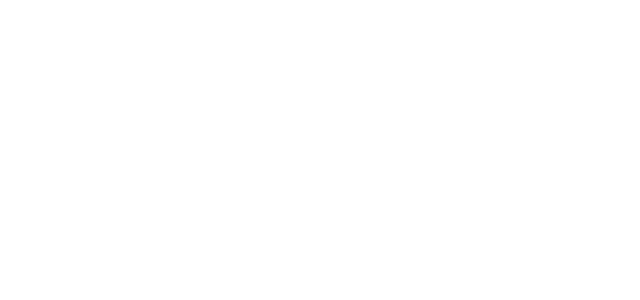
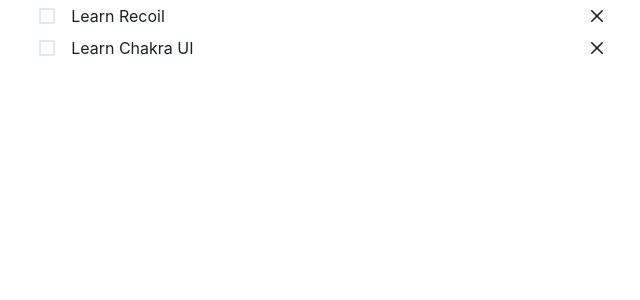
Before and after one commit to XMadFoX/todo-app-chakraui, a Next.js app: page / in a window 1280 px wide. Shown: the top 300 px of the page, without its empty margins (314-954 px from the left). Built offline with nearby package versions, Linux system fonts and the light colour scheme.

Commit message:
Add todo list

```diff
--- /dev/null
+++ b/src/components/TodoItem.tsx
@@ -0,0 +1,40 @@
+import React from 'react';
+import { Checkbox, CloseButton, ListItem, Text } from '@chakra-ui/react';
+import { useRecoilState } from 'recoil';
+import { todosState } from '../state';
+
+export default function TodoItem({ todo }) {
+	const [todos, setTodos] = useRecoilState(todosState);
+
+	const toggleDone = (id: string, done: boolean) => {
+		setTodos(
+			todos.map((todo) => {
+				if (todo.id === id) {
+					return { ...todo, done };
+				}
+				return todo;
+			})
+		);
+	};
+
+	const removeTodo = (id: string) => {
+		setTodos(todos.filter((todo) => todo.id !== id));
+	};
+
+	return (
+		<ListItem bgColor='containerbg' display='flex' alignItems='center'>
+			<Checkbox
+				defaultChecked={todo.done}
+				onChange={() => toggleDone(todo.id, !todo.done)}
+				rounded='full'
+				marginRight='1rem'
+			/>
+			<Text alignSelf='center'>{todo.text}</Text>
+			<CloseButton
+				aria-label='Remove task'
+				onClick={() => removeTodo(todo.id)}
+				marginLeft='auto'
+			/>
+		</ListItem>
+	);
+}
--- /dev/null
+++ b/src/components/TodoList.tsx
@@ -0,0 +1,17 @@
+import { List } from '@chakra-ui/react';
+import React from 'react';
+import { useRecoilState } from 'recoil';
+import { todosState } from '../state';
+import TodoItem from './TodoItem';
+
+export default function TodoList() {
+	const [todos] = useRecoilState(todosState);
+
+	return (
+		<List>
+			{todos.map((todo, index) => (
+				<TodoItem todo={todo} key={index} />
+			))}
+		</List>
+	);
+}
--- a/src/pages/index.tsx
+++ b/src/pages/index.tsx
@@ -1,5 +1,10 @@
+import { Container } from "@chakra-ui/react";
+import TodoList from "../components/TodoList";
+
 const Index = () => (
-	<div></div>
+	<Container>
+		<TodoList />
+	</Container>
 );
 
 export default Index;
--- /dev/null
+++ b/src/state.ts
@@ -0,0 +1,11 @@
+import { atom } from "recoil";
+
+const todosState = atom({
+	key: 'todos',
+	default: [
+		{ id: '1', text: 'Learn Recoil', done: false },
+		{ id: '2', text: 'Learn Chakra UI', done: false },
+	],
+});
+
+export { todosState };
```
